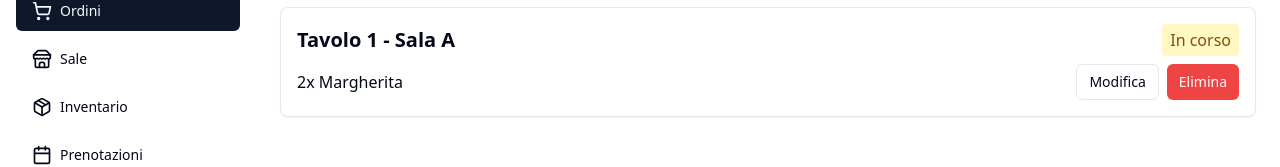
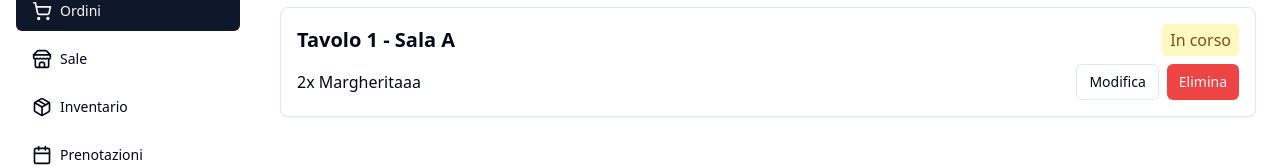
Before and after one commit to Ipazia380/Secondo_Tempo, a Next.js app: page / in a window 1280 px wide. Both pictures are taken after a click on the button "Ordini". Shown: the part 137-304 px from the top of the page. Built offline with nearby package versions, Linux system fonts and the light colour scheme.

Commit message:
fix: update text in orders and reservations sections

```diff
--- a/src/app/components/RestaurantApp.js
+++ b/src/app/components/RestaurantApp.js
@@ -171,7 +171,7 @@
             </div>
             <div className="space-y-2">
               <div className="flex justify-between items-center">
-                <p>2x Margherita</p>
+                <p>2x Margheritaaa</p>
                 <div className="space-x-2">
                   <Button variant="outline" size="sm">Modifica</Button>
                   <Button variant="destructive" size="sm">Elimina</Button>
@@ -327,7 +327,7 @@
   return (
     <div className="p-6">
       <div className="flex justify-between items-center mb-4">
-        <h2 className="text-2xl font-bold">Prenotazioni</h2>
+        <h2 className="text-2xl font-bold">Prenotazioniciao</h2>
         <Dialog open={isAddReservationOpen} onOpenChange={setIsAddReservationOpen}>
           <DialogTrigger asChild>
             <Button>
```
